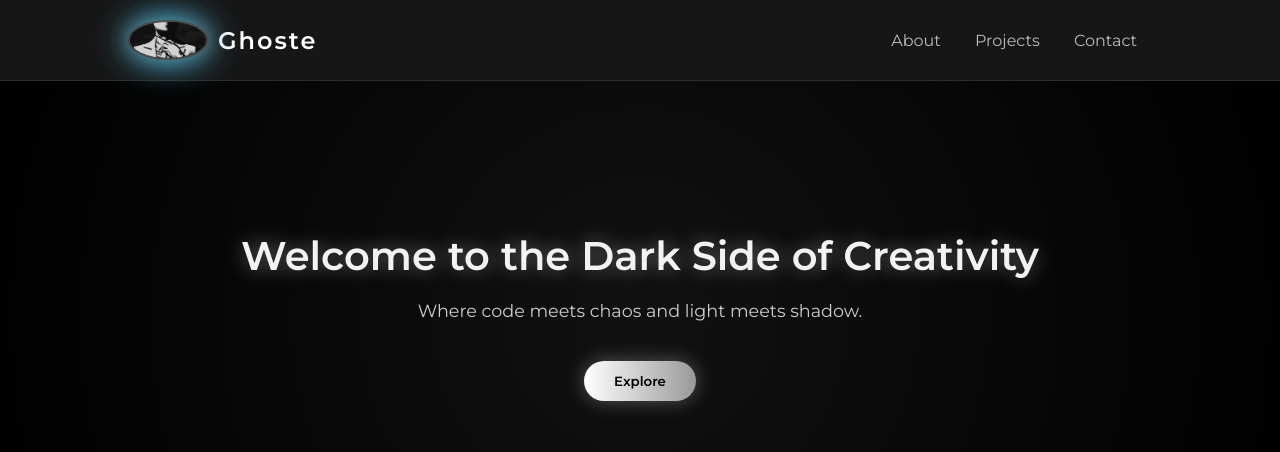
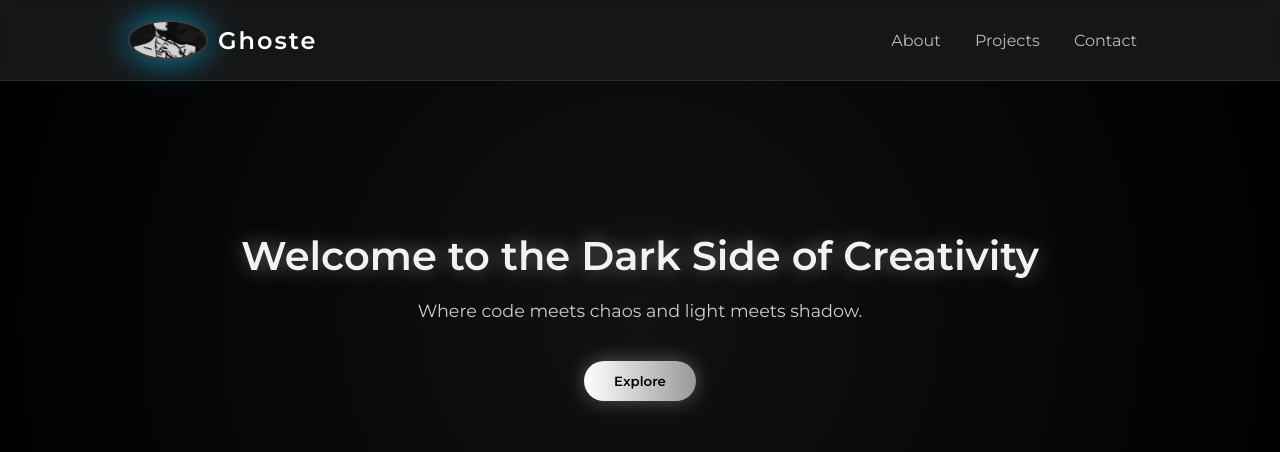
Before and after one commit to BuiltByGhost/ghoste-portfolio, a plain HTML site: page index.html in a window 1280 px wide. Drawn offline with Linux system fonts and the light colour scheme.

```diff
--- a/styles.css
+++ b/styles.css
@@ -29,7 +29,7 @@ body {
 
 .logo img {
   height: 40px;
-  filter: drop-shadow(0 0 10px #888);
+  filter: shadow(0 0 10px #888);
 }
 
 .logo h1 {
```
